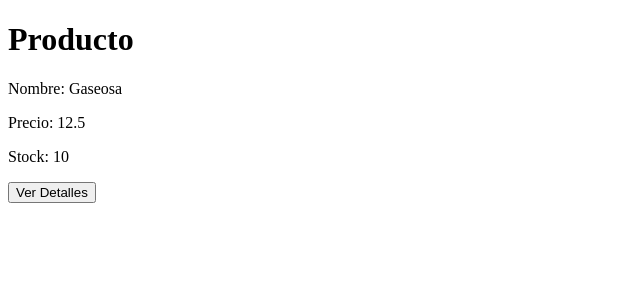
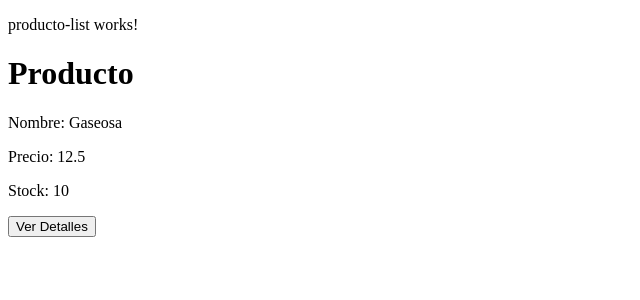
Before and after one commit to anghel7/cursoAngularInfsis, an Angular app: page / in a window 1280 px wide. Shown: the top 300 px of the page, without its empty margins (0-640 px from the left). Built offline with nearby package versions, Linux system fonts and the light colour scheme.

Commit message:
Creacion del componente producto list

```diff
--- a/src/app/app.component.html
+++ b/src/app/app.component.html
@@ -1 +1 @@
-<app-producto-item></app-producto-item>
+<app-producto-list></app-producto-list>
--- /dev/null
+++ b/src/app/producto/producto-list/producto-list.component.html
@@ -0,0 +1,4 @@
+<p>
+  producto-list works!
+</p>
+<app-producto-item></app-producto-item>
--- /dev/null
+++ b/src/app/producto/producto-list/producto-list.component.ts
@@ -0,0 +1,15 @@
+import { Component, OnInit } from '@angular/core';
+
+@Component({
+  selector: 'app-producto-list',
+  templateUrl: './producto-list.component.html',
+  styleUrls: ['./producto-list.component.css']
+})
+export class ProductoListComponent implements OnInit {
+
+  constructor() { }
+
+  ngOnInit() {
+  }
+
+}
```
Also changed, not shown: src/app/producto/producto.module.ts (+9 -2 lines), src/app/producto/producto-list/producto-list.component.css (added), 1 other file (tests, documents, lock files or other folders).
